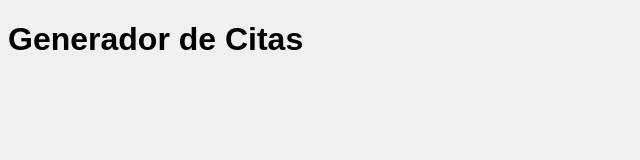
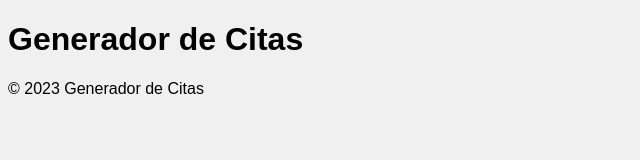
Before and after one commit to mikelarroyo/quote-generator, a plain HTML site: page index.html in a window 1280 px wide. Shown: the whole page, without its empty margins (0-640 px from the left). Drawn offline with Linux system fonts and the light colour scheme.

Commit message:
feat: añadir pie de página

```diff
--- a/index.html
+++ b/index.html
@@ -9,5 +9,6 @@
 <body>
   <h1>Generador de Citas</h1>
   <script type="module" src="quotes.js"></script>
+  © 2023 Generador de Citas
 </body>
 </html>
```
Also changed, not shown: footer.html (added, +1 -0 lines).
